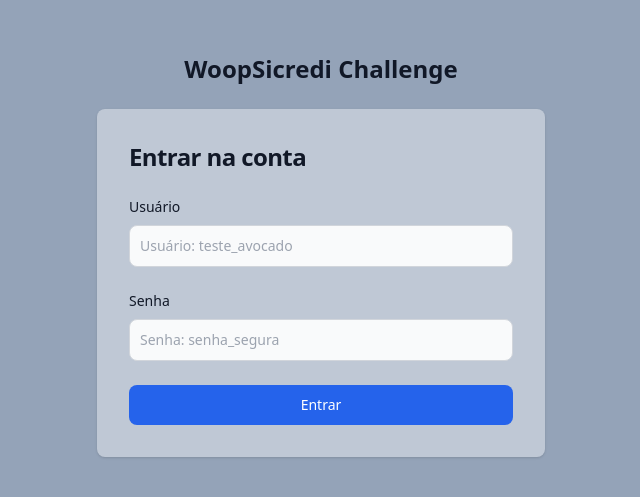
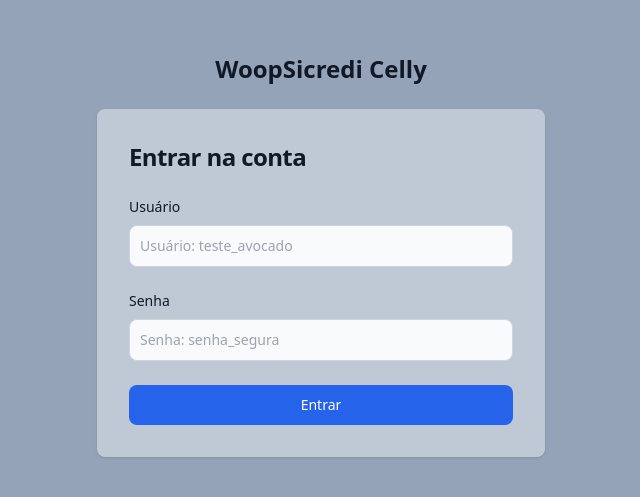
Before and after one commit to MarcellyGuimaraes/dragons-list, a React (Vite) app: page / in a window 1280 px wide. Shown: the part 145-642 px from the top of the page, without its empty margins (319-959 px from the left). Built offline with nearby package versions, Linux system fonts and the light colour scheme.

Commit message:
feat: adicionando meu nome no login

```diff
--- a/src/templates/Entrar/index.jsx
+++ b/src/templates/Entrar/index.jsx
@@ -23,7 +23,7 @@
   return (
     <div className="flex flex-col bg-slate-400 items-center justify-center px-6 py-8 mx-auto md:h-screen lg:py-0">
       <p className="flex items-center mb-6 text-2xl font-semibold text-gray-900 dark:text-white">
-        WoopSicredi Challenge
+        WoopSicredi Celly
       </p>
       <div className="w-full bg-white bg-opacity-40 rounded-lg shadow dark:border md:mt-0 sm:max-w-md xl:p-0 dark:bg-gray-800 dark:border-gray-700">
         <form
```
